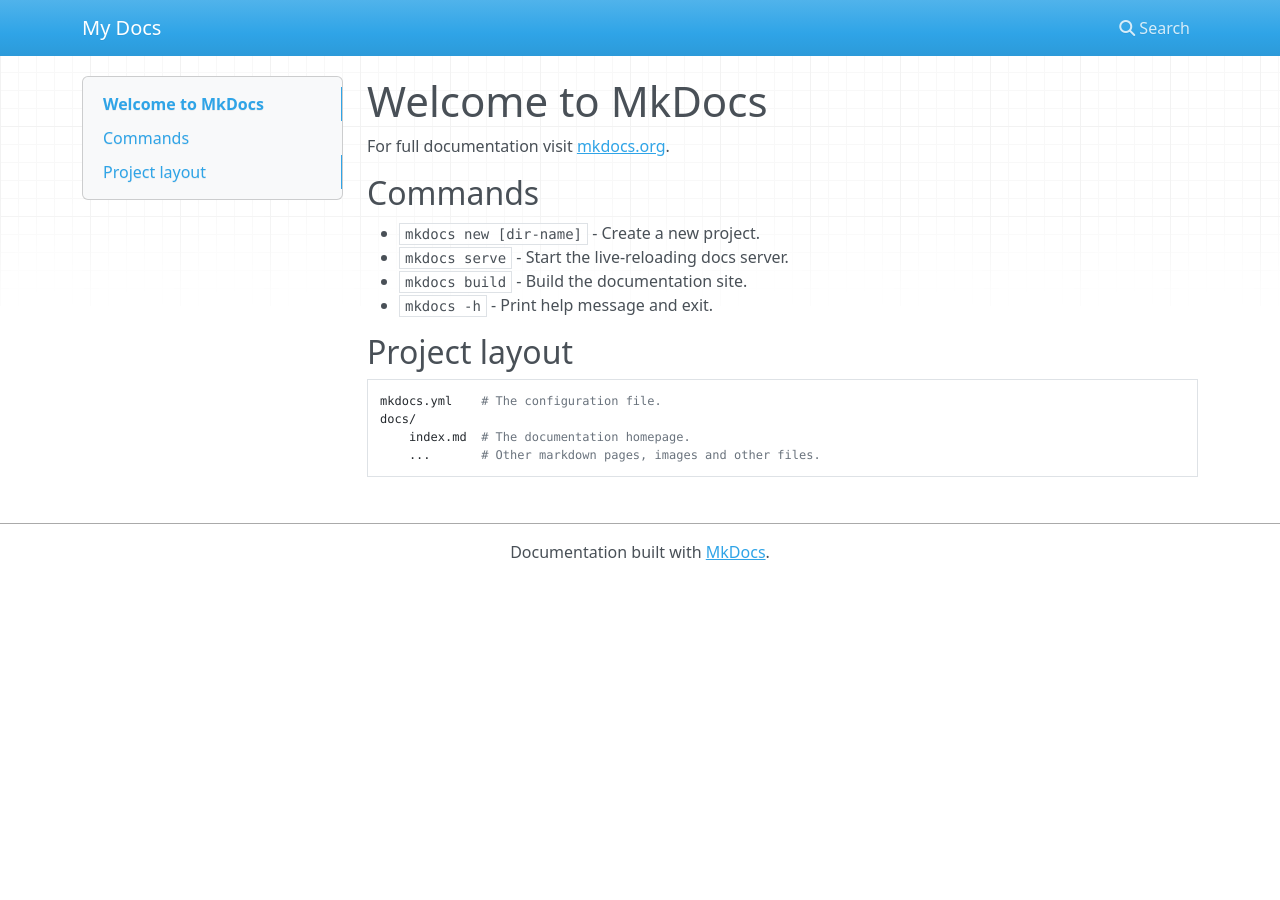
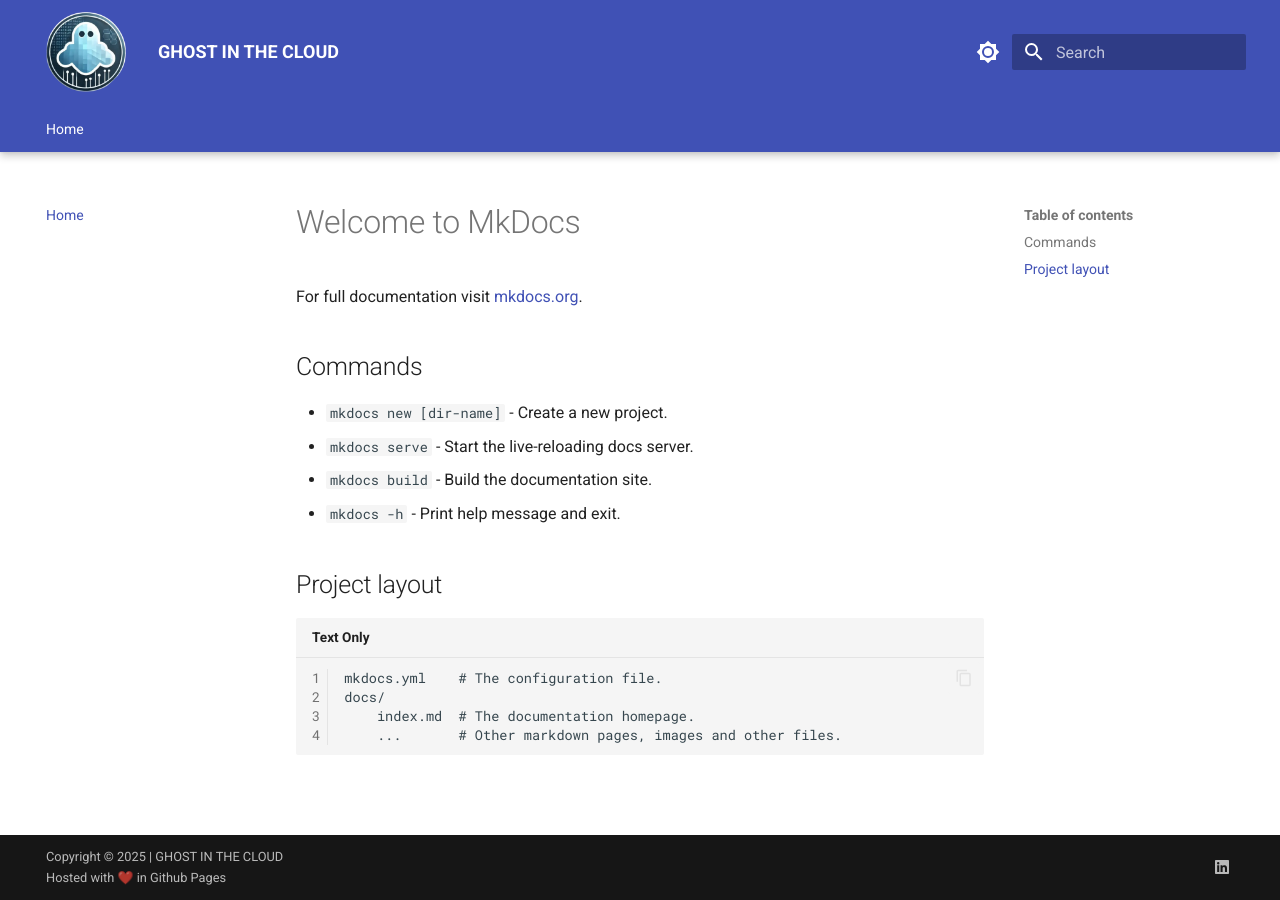
Before and after one commit to ndu69110/MKDocs, an MkDocs documentation site: the page built from docs/index.md, in a window 1280 px wide. Built offline with MkDocs 1.6.1 and Material for MkDocs 9.7.7, drawn with Linux system fonts in a browser that asks for light colours; nearby versions of some CDN libraries.

Commit message:
renew from scratch

```diff
--- /dev/null
+++ b/docs/overrides/extra.css
@@ -0,0 +1,33 @@
+/* Increase logo size in the header OK */
+.md-header__button.md-logo img {
+  height: 80px !important; /* default is ~24px */
+  width: auto !important;  /* keep aspect ratio */
+}
+
+/* Add Back to top when at the bottom OK */
+.md-sidebar__inner .md-nav__link[href="#top"] {
+  font-size: 0.85em;
+  font-weight: normal;
+}
+
+/* Hide the permalink symbol OK */
+.headerlink, .permalink, .md-header-link {
+  display: none !important;
+  pointer-events: none;
+}
+
+/* Always keep the footer visible at the bottom of the screen OK */
+#.md-footer {
+#  position: fixed;
+#  bottom: 0;
+#  left: 0;
+#  width: 100%;
+#  z-index: 1000;
+#  background: var(--md-footer-bg-color, #fff); /* use your theme color */
+#  box-shadow: 0 -2px 4px rgba(0,0,0,0.1);      /* optional styling */
+#}
+
+#/* Add padding to the main content so text isn't hidden behind the footer */
+#.md-main {
+#  padding-bottom: 3rem; /* adjust to match footer height */
+#}
--- a/mkdocs.yml
+++ b/mkdocs.yml
@@ -1 +1,166 @@
-site_name: My Docs
+site_name: GHOST IN THE CLOUD
+site_url: http://127.0.0.1:8000/
+site_author: 'ndu69110'
+copyright: Copyright &copy; 2025 | GHOST IN THE CLOUD <br> Hosted with ❤️ in Github Pages
+docs_dir: docs/
+extra_css:
+  - overrides/extra.css
+theme:
+  font:
+    text: Roboto
+  name: material
+  logo: logo/logo.webp
+  favicon: logo/icon.webp
+  palette:
+    # Palette toggle for light mode
+    - scheme: default
+      toggle:
+        icon: material/brightness-7
+        name: Switch to dark mode
+    # Palette toggle for dark mode
+    - scheme: slate
+      toggle:
+        icon: material/brightness-4
+        name: Switch to light mode
+  features:
+    - header.autohide
+    - announce.dismiss
+    - navigation.instant
+    - navigation.instant.prefetch
+    - navigation.instant.progress
+    - navigation.instant.preview
+    - navigation.tracking
+    - navigation.tabs
+    - navigation.tabs.sticky
+    - navigation.sections
+    - navigation.expand
+    - navigation.path
+    - navigation.prune
+    - navigation.indexes
+    - navigation.top
+    - toc.follow
+    #- toc.integrate          # 👈 show to to the left instead to the right
+    - content.action.view    # 👈 adds "View source of this page"
+    #- navigation.footer
+    - toc.sections
+    - search.suggest
+    - search.highlight
+    - search.share
+    - search.related
+    - content.code.copy
+    - content.code.select
+    - content.code.annotate
+    - content.tooltips
+    - content.footnote.tooltips
+    - content.tabs.link
+
+plugins:
+  - search
+  - tags:
+      tags_file: tags.md
+  - blog:
+      blog_dir: blog
+      blog_toc: true
+      authors: true
+      post_date_format: 'dd. MMM yyyy'
+      post_url_date_format: yyyy
+      post_url_format: '{date}/{file}'
+      archive: true
+      archive_url_format: '{date}'
+      pagination_format: "$link_first $link_previous ~2~ $link_next $link_last"
+      draft_if_future_date: true
+
+extra:
+  social:
+    - icon: fontawesome/brands/linkedin
+      link: https://www.linkedin.com/in/nicolas-dupre-94b2a078/
+      name: nicolas dupre on Linkedin
+  generator: false        # 👈 if true : show auto footer "made with ..."
+
+markdown_extensions:
+  - markdown.extensions.meta:
+  - markdown.extensions.attr_list:
+  - markdown.extensions.footnotes:
+      PLACE_MARKER: "<!-- Footnotes -->"
+  - markdown.extensions.toc:
+      permalink: true
+  - markdown.extensions.md_in_html:
+  - pymdownx.betterem:    # 👈 add
+  - pymdownx.blocks.caption:
+  - pymdownx.caret:
+  - pymdownx.mark:
+  - pymdownx.keys:
+  - pymdownx.tilde:
+  - pymdownx.critic:
+      mode: view
+  - pymdownx.details:
+  - pymdownx.emoji:
+      emoji_index: !!python/name:material.extensions.emoji.twemoji
+      emoji_generator: !!python/name:material.extensions.emoji.to_svg
+  - pymdownx.inlinehilite:
+  - pymdownx.snippets:
+  #    base_path: 'theme/snippets'
+  - pymdownx.highlight:
+      anchor_linenums: true
+      use_pygments: true
+      pygments_lang_class: true
+      auto_title: true
+      linenums: true
+      linenums_style: pymdownx-inline
+      line_spans: __span
+  - pymdownx.smartsymbols:
+  - pymdownx.magiclink:
+  - pymdownx.superfences:
+      custom_fences:
+        - name: mermaid
+          class: mermaid
+          format: !!python/name:pymdownx.superfences.fence_code_format
+  - pymdownx.tabbed:
+      alternate_style: true
+      combine_header_slug: true
+      slugify: !!python/object/apply:pymdownx.slugs.slugify
+        kwds:
+          case: lower
+  - pymdownx.tasklist:
+      custom_checkbox: true
+      clickable_checkbox: true
+  - pymdownx.blocks.details:
+  - pymdownx.blocks.tab:
+      alternate_style: true
+  - pymdownx.blocks.admonition:
+      types:
+        - note
+        - abstract
+        - info
+        - tip
+        - success
+        - question
+        - warning
+        - failure
+        - danger
+        - bug
+        - example
+        - quote
+        - download
+  - abbr
+  - admonition
+  - attr_list
+  - def_list
+  - footnotes
+  - md_in_html
+  - tables
+  - toc:
+      permalink: "#"
+      baselevel: 2
+      separator: "_"
+#      title: On this page
+      permalink_title: Anchor link to this section for reference
+      slugify: !!python/object/apply:pymdownx.slugs.slugify
+        kwds:
+          case: lower
+      toc_depth: 3
+  - pymdownx.arithmatex:
+      generic: true
+
+nav:
+  - Home: index.md
```
Also changed, not shown: docs/blog/index.md (added, +1 -0 lines), docs/tags.md (added, +5 -0 lines), docs/logo/icon.webp (added), docs/logo/logo.webp (added).
